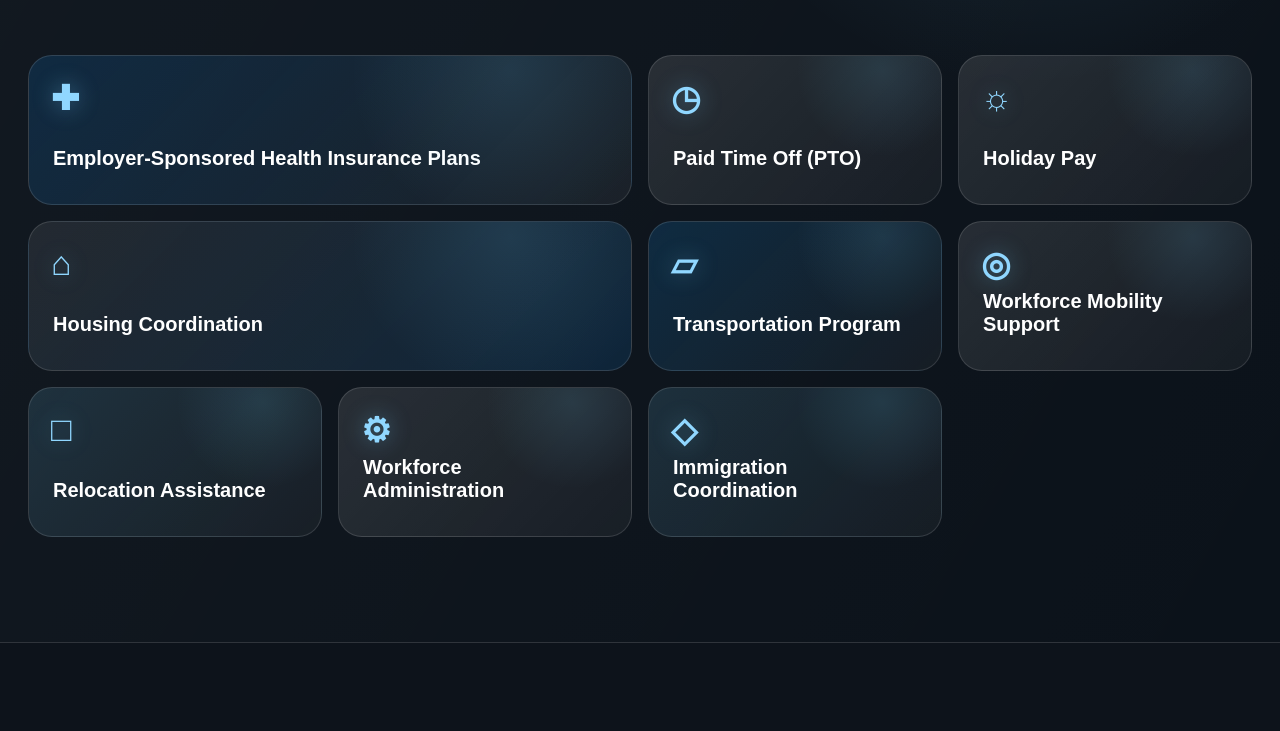
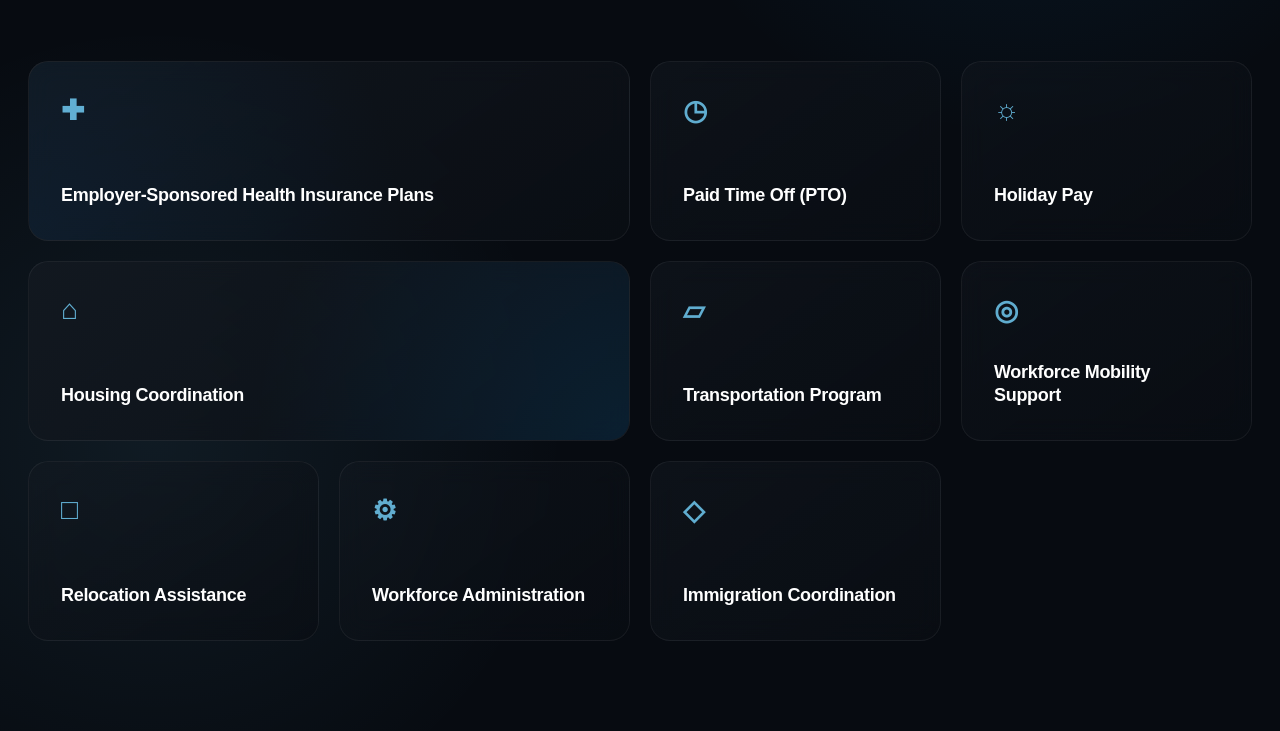
Before and after one commit to VG3-ProLink/website, a plain HTML site: page index.html in a window 1280 px wide. Shown: the part 4849-5580 px from the top of the page. Drawn offline with Linux system fonts and the light colour scheme.

Commit message:
Add files via upload

```diff
--- a/assets/style.css
+++ b/assets/style.css
@@ -56,7 +56,120 @@
 .comparison{background:#0a0f15}.table-shell{overflow:hidden;border-radius:28px;border:1px solid rgba(255,255,255,.15);box-shadow:0 28px 90px rgba(0,0,0,.32)}table{width:100%;border-collapse:separate;border-spacing:0;background:#111820}th{background:#123b63;color:#fff;text-align:center;padding:18px 16px;font-size:15px}th:first-child{text-align:left;padding-left:24px}th:last-child{background:#0e6cad}td{padding:17px 16px;text-align:center;border-bottom:1px solid rgba(255,255,255,.08);border-right:1px solid rgba(255,255,255,.06);color:#d6dee9}td:first-child{text-align:left;font-weight:900;color:#fff;padding-left:24px}td:last-child{background:rgba(14,108,173,.16);color:#8bd0ff;font-weight:900}tr:last-child td{border-bottom:0}.muted{color:#6f7d8c!important}
 .positioning,.choose-grid,.compliance-grid{display:grid;grid-template-columns:repeat(3,1fr);gap:18px}.positioning{margin-top:26px}.positioning div,.choose-grid div,.compliance-grid article,.process-grid article,.bento-card{border:1px solid rgba(255,255,255,.13);border-radius:24px;background:linear-gradient(180deg,rgba(255,255,255,.075),rgba(255,255,255,.038));padding:24px;font-weight:900}
 .program{background:#101720}.process-grid{display:grid;grid-template-columns:repeat(4,1fr);gap:16px}.process-grid article{min-height:190px;position:relative}.process-grid article:after{content:"";position:absolute;inset:auto 24px 18px 24px;height:1px;background:linear-gradient(90deg,var(--cyan),transparent);opacity:.35}.process-grid .wide{grid-column:span 2}.process-grid .accent{background:linear-gradient(135deg,rgba(11,77,134,.6),rgba(17,133,213,.25))}.process-grid span{color:#75c4ff;font-weight:900;letter-spacing:1.4px}.process-grid h3,.compliance-grid h3,.choose-grid h3,.bento-card h3{font-size:20px;line-height:1.15;color:#fff;margin:18px 0 10px}.process-grid p,.choose-grid p{font-size:15px;line-height:1.45;color:#b9c5d2;margin:0}
-.benefits{background:#0b121a}.benefits-bg{position:absolute;inset:0;background:radial-gradient(circle at 80% 10%,rgba(118,213,255,.13),transparent 25%),linear-gradient(120deg,rgba(255,255,255,.03),transparent);opacity:1}.bento{position:relative;z-index:1;display:grid;grid-template-columns:repeat(4,1fr);grid-auto-rows:150px;gap:16px}.bento-card{position:relative;overflow:hidden;display:flex;flex-direction:column;justify-content:flex-end;min-height:150px;background:linear-gradient(135deg,rgba(255,255,255,.11),rgba(255,255,255,.045))}.bento-card:before{content:"";position:absolute;inset:0;background:radial-gradient(circle at 80% 10%,rgba(118,213,255,.2),transparent 32%);opacity:.6}.bento-card.large{grid-column:span 2}.icon{position:absolute;top:22px;left:22px;color:#90d7ff;font-size:34px;text-shadow:0 0 22px rgba(118,213,255,.38)}.health{background:linear-gradient(135deg,rgba(15,72,120,.38),rgba(255,255,255,.05))}.housing{background:linear-gradient(135deg,rgba(255,255,255,.08),rgba(15,72,120,.32))}.transport{background:linear-gradient(135deg,rgba(18,133,213,.20),rgba(255,255,255,.04))}.relocation,.immigration{background:linear-gradient(135deg,rgba(118,213,255,.14),rgba(255,255,255,.04))}
+
+/* ==========================================================================
+   SECCIÓN DE BENEFICIOS (BENTO GRID REFINADO)
+   ========================================================================== */
+
+.benefits {
+  background: #070b11;
+  position: relative;
+}
+
+.benefits-bg {
+  position: absolute;
+  inset: 0;
+  background:
+    radial-gradient(circle at 80% 8%, rgba(17, 133, 213, 0.12), transparent 28%),
+    radial-gradient(circle at 12% 72%, rgba(118, 213, 255, 0.08), transparent 30%);
+  opacity: 1;
+}
+
+.bento {
+  position: relative;
+  z-index: 1;
+  display: grid;
+  grid-template-columns: repeat(4, 1fr);
+  grid-auto-rows: 180px;
+  gap: 20px;
+  margin-top: 48px;
+}
+
+.bento-card {
+  position: relative;
+  overflow: hidden;
+  display: flex;
+  flex-direction: column;
+  justify-content: flex-end;
+  padding: 32px;
+  border: 1px solid rgba(255, 255, 255, 0.06);
+  border-radius: 20px;
+  background: linear-gradient(145deg, rgba(21, 27, 35, 0.4), rgba(10, 14, 20, 0.6));
+  backdrop-filter: blur(12px);
+  transition: all 0.4s cubic-bezier(0.16, 1, 0.3, 1);
+}
+
+.bento-card:hover {
+  transform: translateY(-5px);
+  border-color: rgba(17, 133, 213, 0.4);
+  box-shadow:
+    0 20px 40px rgba(7, 11, 17, 0.5),
+    0 0 30px rgba(17, 133, 213, 0.05);
+}
+
+.bento-card::before {
+  content: "";
+  position: absolute;
+  inset: 0;
+  background: radial-gradient(circle at 100% 0%, rgba(17, 133, 213, 0.08), transparent 50%);
+  opacity: 0;
+  transition: opacity 0.4s ease;
+}
+
+.bento-card:hover::before {
+  opacity: 1;
+}
+
+.bento-card h3 {
+  font-size: 18px;
+  line-height: 1.3;
+  font-weight: 600;
+  color: #ffffff;
+  margin: 0;
+  z-index: 2;
+  letter-spacing: -0.3px;
+}
+
+.icon {
+  position: absolute;
+  top: 32px;
+  left: 32px;
+  color: var(--cyan);
+  font-size: 28px;
+  font-family: inherit;
+  z-index: 2;
+  opacity: 0.8;
+  transition: transform 0.4s ease, color 0.4s ease;
+}
+
+.bento-card:hover .icon {
+  transform: scale(1.1);
+  color: #ffffff;
+  opacity: 1;
+}
+
+.bento-card.large {
+  grid-column: span 2;
+  background: linear-gradient(145deg, rgba(21, 27, 35, 0.7), rgba(10, 14, 20, 0.9));
+}
+
+.health::before {
+  background: radial-gradient(circle at 0% 100%, rgba(11, 77, 134, 0.15), transparent 60%);
+  opacity: 1;
+}
+
+.housing::before {
+  background: radial-gradient(circle at 100% 100%, rgba(17, 133, 213, 0.15), transparent 60%);
+  opacity: 1;
+}
+
+.transport,
+.relocation,
+.immigration,
+.pto {
+  background: linear-gradient(145deg, rgba(21, 27, 35, 0.48), rgba(10, 14, 20, 0.72));
+}
+
 .compliance{background:#0d131b}ul{margin:0;padding-left:18px;color:#ccd6e2;line-height:1.65}.why{background:linear-gradient(135deg,#162231,#090d13)}
 .contact{padding:110px 0;background:radial-gradient(circle at 15% 10%,rgba(117,196,255,.24),transparent 28%),linear-gradient(135deg,#082845,#0b4d86)}.contact-inner{display:grid;grid-template-columns:.9fr 1.1fr;gap:62px;align-items:center}.contact p{color:#dcecff}form{display:grid;grid-template-columns:1fr 1fr;gap:14px;background:rgba(255,255,255,.96);border-radius:28px;padding:30px;box-shadow:0 36px 90px rgba(0,0,0,.28)}input,textarea,button{font:inherit;border:1px solid #d5dde7;border-radius:14px;padding:16px}textarea{grid-column:1/-1;min-height:132px;resize:vertical}button{grid-column:1/-1;background:#101820;color:white;font-weight:900;cursor:pointer}
 footer{padding:34px 0;background:#05080c;border-top:1px solid var(--line)}.footer-inner{display:flex;justify-content:space-between;align-items:center;color:#aab6c3}.footer-inner img{height:64px;width:auto}
```
